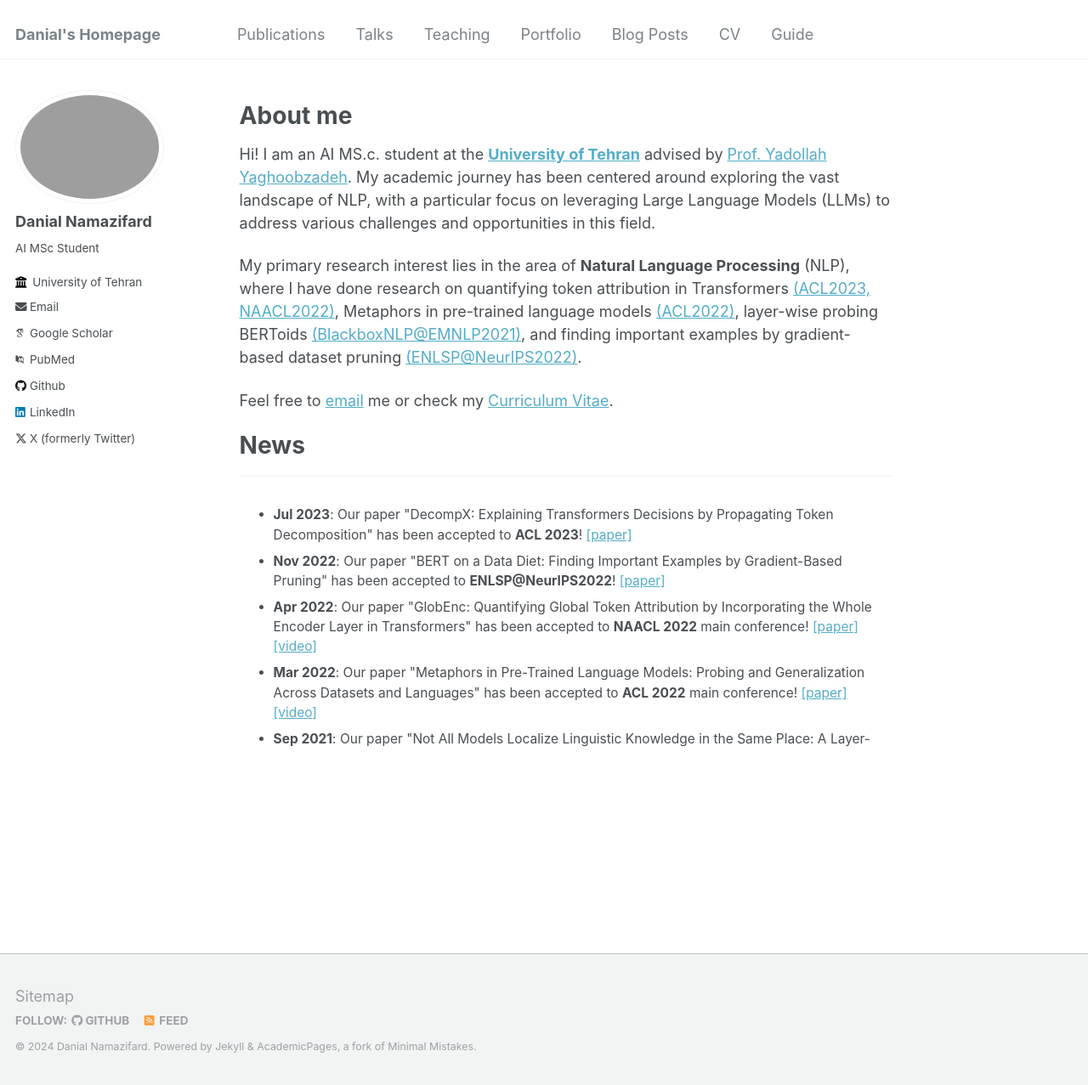
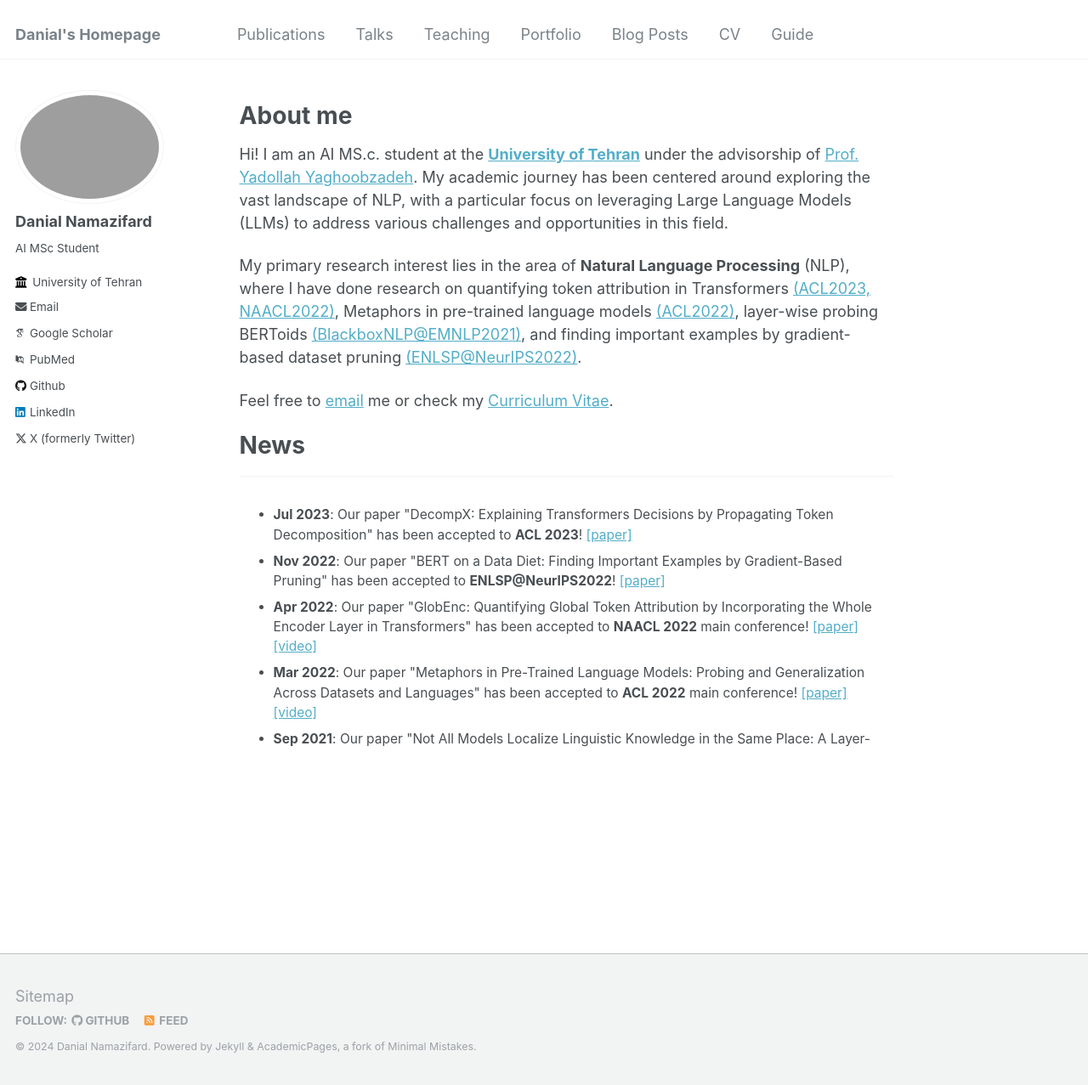
Before and after one commit to namazifard/namazifard.github.io, a Jekyll site: the page built from _pages/about.md, in a window 1280 px wide and 1277 px high. Shown: the whole window at 85% size. Built offline with Jekyll 4.4.1, drawn with Linux system fonts in a browser that asks for light colours; some web fonts are replaced.

Commit message:
Update about.md

```diff
--- a/_pages/about.md
+++ b/_pages/about.md
@@ -10,7 +10,7 @@ redirect_from:
 
 About me
 ======
-Hi! I am an AI MS.c. student at the <b>[University of Tehran](https://www.ut.ac.ir/en)</b> advised by [Prof. Yadollah Yaghoobzadeh](https://yyaghoobzadeh.github.io/). My academic journey has been centered around exploring the vast landscape of NLP, with a particular focus on leveraging Large Language Models (LLMs) to address various challenges and opportunities in this field.
+Hi! I am an AI MS.c. student at the <b>[University of Tehran](https://www.ut.ac.ir/en)</b> under the advisorship of [Prof. Yadollah Yaghoobzadeh](https://yyaghoobzadeh.github.io/). My academic journey has been centered around exploring the vast landscape of NLP, with a particular focus on leveraging Large Language Models (LLMs) to address various challenges and opportunities in this field.
 
 <!-- Previously, I recieved my master's degree at the <b>University of Tehran</b> advised by [Prof. Yadollah Yaghoobzadeh]
 <!-- (https://yyaghoobzadeh.github.io/){:target="_blank"} on natural language processing (NLP).
```
